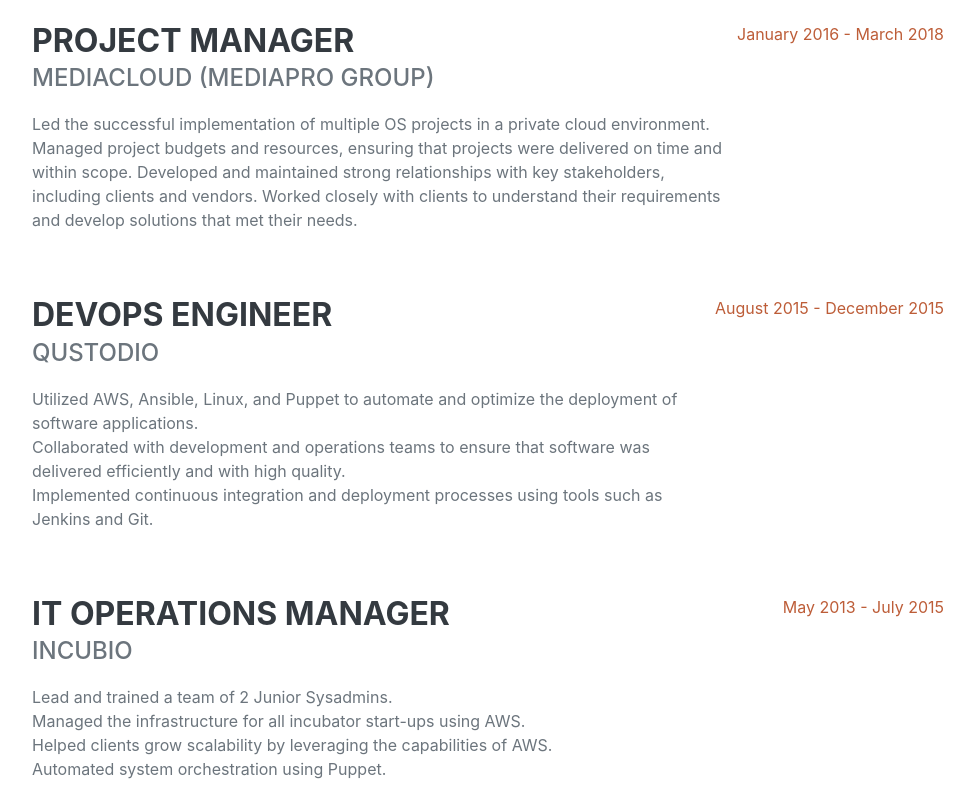
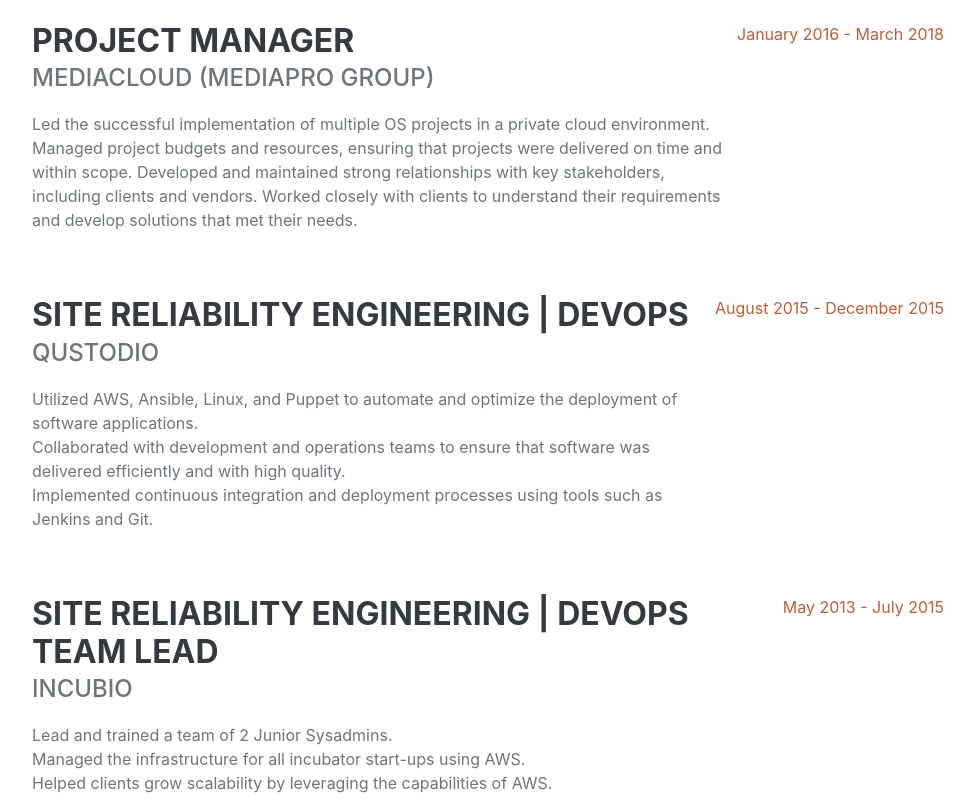
Before and after one commit to mrafols/mrafols.github.io, a plain HTML site: page index.html in a window 1280 px wide. Shown: the part 2000-2800 px from the top of the page, without its empty margins (288-1262 px from the left). Drawn offline with nearby package versions, Linux system fonts and the light colour scheme; a web font is replaced by a local one.

Commit message:
New content

```diff
--- a/index.html
+++ b/index.html
@@ -47,7 +47,7 @@
                         Barcelona - Menorca
                         <a href="mailto:marc@marcrafols.com">marc@marcrafols.com</a>
                     </div>
-                    <p class="lead mb-5">Hi, my name is Marc and I am a DevOps Engineer, Professor, and Scrum Master with over 10 years of experience in the industry. I have a strong background in agile software development, continuous integration and deployment, and cloud computing. I am passionate about using technology to improve collaboration and drive innovation, and I enjoy teaching and mentoring others in the latest industry practices and technologies. Passionate about leveraging technology to improve education and drive business growth.</p>
+                    <p class="lead mb-5">Hi, my name is Marc and I am a Site Reliability Engineering, DevOps, Professor, and Scrum Master with over 10 years of experience in the industry. I have a strong background in agile software development, continuous integration and deployment, and cloud computing. I am passionate about using technology to improve collaboration and drive innovation, and I enjoy teaching and mentoring others in the latest industry practices and technologies. Passionate about leveraging technology to improve education and drive business growth.</p>
                     <div class="social-icons">
                         <a class="social-icon" href="https://www.linkedin.com/in/marcrafols/"><i class="fab fa-linkedin-in"></i></a>
                         <a class="social-icon" href="https://github.com/mrafols"><i class="fab fa-github"></i></a>
@@ -75,7 +75,7 @@
                     </div>
                     <div class="d-flex flex-column flex-md-row justify-content-between mb-5">
                         <div class="flex-grow-1">
-                            <h3 class="mb-0">Devops Engineer</h3>
+                            <h3 class="mb-0">Site Reliability Engineering | DevOps</h3>
                             <div class="subheading mb-3">Leadtech</div>
                             <p> Utilized AWS, Terraform, and CloudFormation to automate and optimize the deployment of software         applications.
                                 Collaborated with development and operations teams to ensure that software was delivered efficiently and with high quality.
@@ -121,7 +121,7 @@
                     </div>
                     <div class="d-flex flex-column flex-md-row justify-content-between mb-5">
                         <div class="flex-grow-1">
-                            <h3 class="mb-0">Devops Engineer</h3>
+                            <h3 class="mb-0">Site Reliability Engineering | DevOps</h3>
                             <div class="subheading mb-3">Qustodio</div>
                             <p>Utilized AWS, Ansible, Linux, and Puppet to automate and optimize the deployment of software applications.<br>
                                 Collaborated with development and operations teams to ensure that software was delivered efficiently and with high quality.<br>
@@ -131,7 +131,7 @@
                     </div>
                     <div class="d-flex flex-column flex-md-row justify-content-between mb-5">
                         <div class="flex-grow-1">
-                            <h3 class="mb-0">IT Operations Manager</h3>
+                            <h3 class="mb-0">Site Reliability Engineering | DevOps Team Lead</h3>
                             <div class="subheading mb-3">Incubio</div>
                             <p>Lead and trained a team of 2 Junior Sysadmins.<br>
                                 Managed the infrastructure for all incubator start-ups using AWS.<br>
@@ -142,7 +142,7 @@
                     </div>
                     <div class="d-flex flex-column flex-md-row justify-content-between mb-5">
                         <div class="flex-grow-1">
-                            <h3 class="mb-0">Devops Engineer</h3>
+                            <h3 class="mb-0">Site Reliability Engineering | DevOps</h3>
                             <div class="subheading mb-3">Socialpoint</div>
                             <p>Collaborated with development teams to implement continuous integration and deployment pipelines.<br>
                                 Configured and managed cloud infrastructure using AWS.<br>
```
